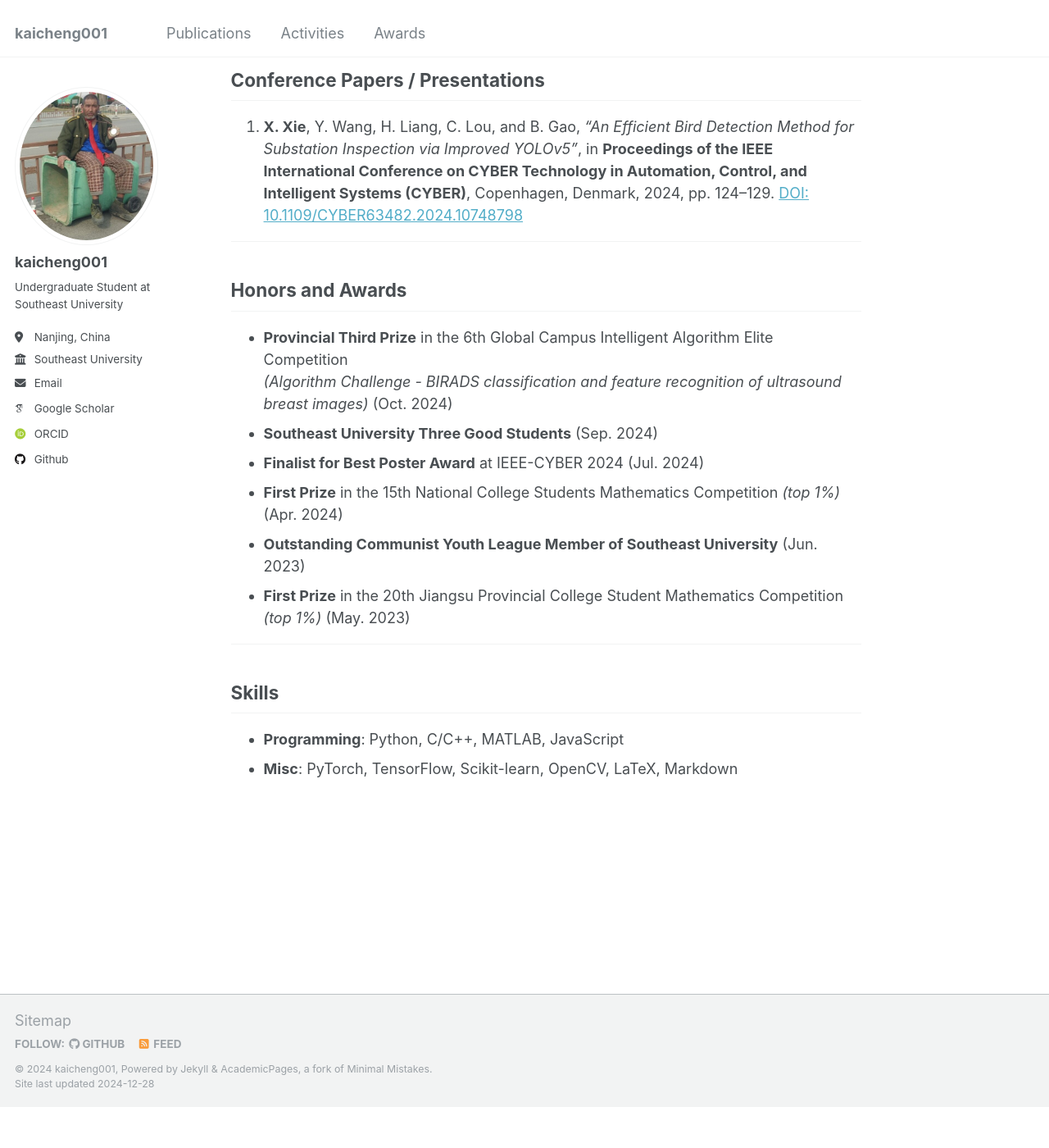
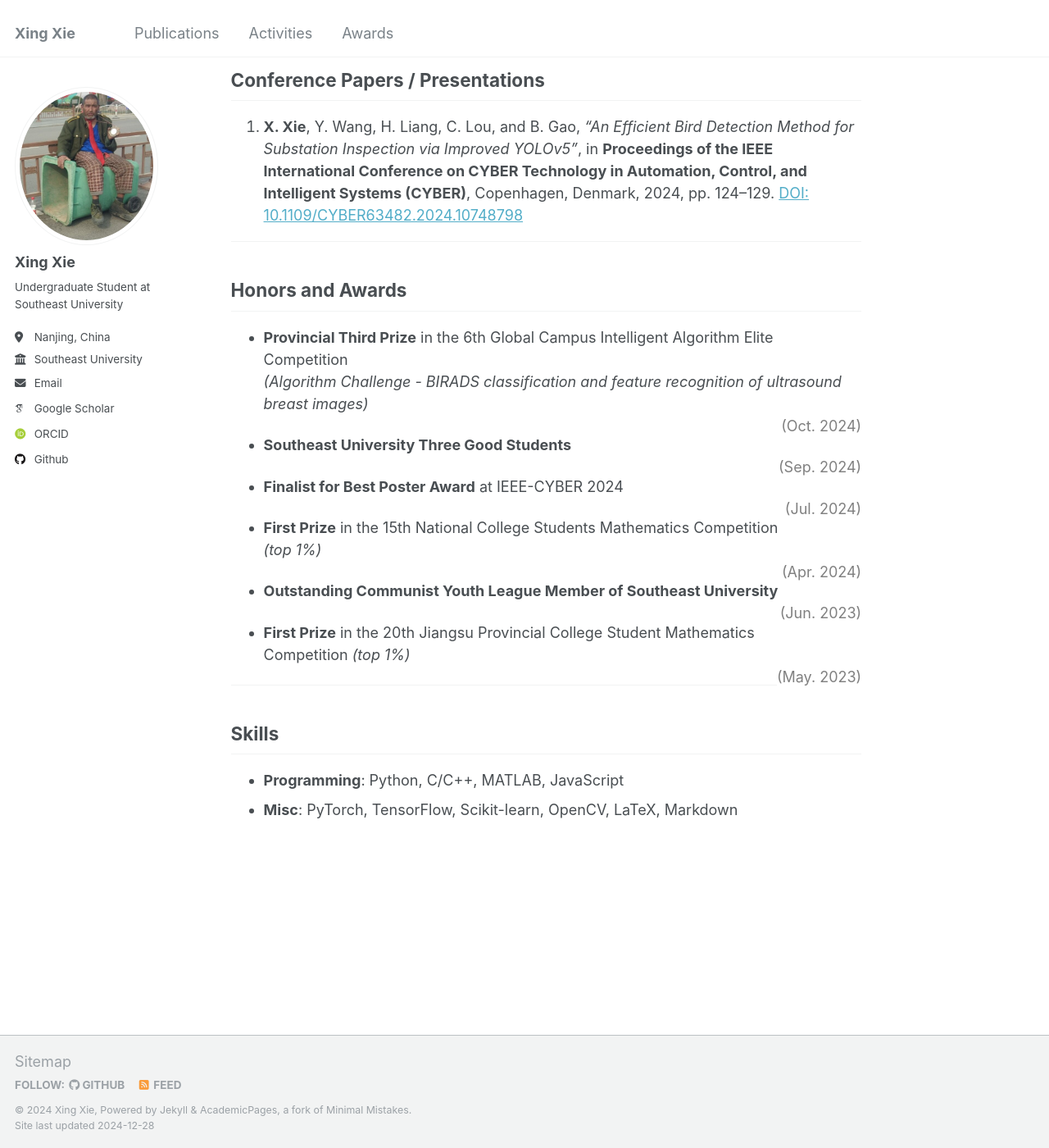
Before and after one commit to kaicheng001/kaicheng001.github.io, a Jekyll site: the page built from _pages/about.md, in a window 1280 px wide and 1400 px high, scrolled down 2519 px. Shown: the whole window at 82% size. Built offline with Jekyll 4.4.1, drawn with Linux system fonts in a browser that asks for light colours; some web fonts are replaced; before the commit the page ends 3869 px from its top, so only the background shows below that; some of the changed text lies outside the part shown.

Commit message:
first version of personal homepage

```diff
--- a/_config.yml
+++ b/_config.yml
@@ -8,9 +8,9 @@
 
 # Basic Site Settings
 locale                   : "en-US"
-title                    : "kaicheng001"
+title                    : "Xing Xie"
 title_separator          : "-"
-name                     : &name "kaicheng001"
+name                     : &name "Xing Xie"
 description              : &description "personal description"
 url                      : https://kaicheng001.github.io # the base hostname & protocol for your site e.g. "https://[your GitHub username].github.io"
 baseurl                  : "" # the subpath of your site, e.g. "/blog"
@@ -22,7 +22,7 @@ repository               : "kaicheng001/kaicheng001.github.io"
 author:
   # Biographic information
   avatar           : "profile.png"
-  name             : "kaicheng001"
+  name             : "Xing Xie"
   pronouns         : # example: "she/her"
   bio              : "Undergraduate Student at Southeast University"
   location         : "Nanjing, China"
--- a/_pages/about.md
+++ b/_pages/about.md
@@ -1,6 +1,6 @@
 ---
 permalink: /
-title: "kaicheng001's Homepage"
+title: "Xing Xie's Homepage"
 author_profile: true
 redirect_from:
   - /about/
@@ -89,12 +89,23 @@ InstDisc ([arXiv](https://arxiv.org/abs/1805.01978)), InvaSpread ([IEEE](https:/
 ## Honors and Awards
 
 - **Provincial Third Prize** in the 6th Global Campus Intelligent Algorithm Elite Competition
-  *(Algorithm Challenge - BIRADS classification and feature recognition of ultrasound breast images)* (Oct. 2024)
-- **Southeast University Three Good Students** (Sep. 2024)
-- **Finalist for Best Poster Award** at IEEE-CYBER 2024 (Jul. 2024)
-- **First Prize** in the 15th National College Students Mathematics Competition *(top 1%)* (Apr. 2024)
-- **Outstanding Communist Youth League Member of Southeast University** (Jun. 2023)
-- **First Prize** in the 20th Jiangsu Provincial College Student Mathematics Competition *(top 1%)* (May. 2023)
+  *(Algorithm Challenge - BIRADS classification and feature recognition of ultrasound breast images)*
+  <span style="float: right; color: gray;">(Oct. 2024)</span>
+
+- **Southeast University Three Good Students**
+  <span style="float: right; color: gray;">(Sep. 2024)</span>
+
+- **Finalist for Best Poster Award** at IEEE-CYBER 2024
+  <span style="float: right; color: gray;">(Jul. 2024)</span>
+
+- **First Prize** in the 15th National College Students Mathematics Competition *(top 1%)*
+  <span style="float: right; color: gray;">(Apr. 2024)</span>
+
+- **Outstanding Communist Youth League Member of Southeast University**
+  <span style="float: right; color: gray;">(Jun. 2023)</span>
+
+- **First Prize** in the 20th Jiangsu Provincial College Student Mathematics Competition *(top 1%)*
+  <span style="float: right; color: gray;">(May. 2023)</span>
 
 ---
 
```
